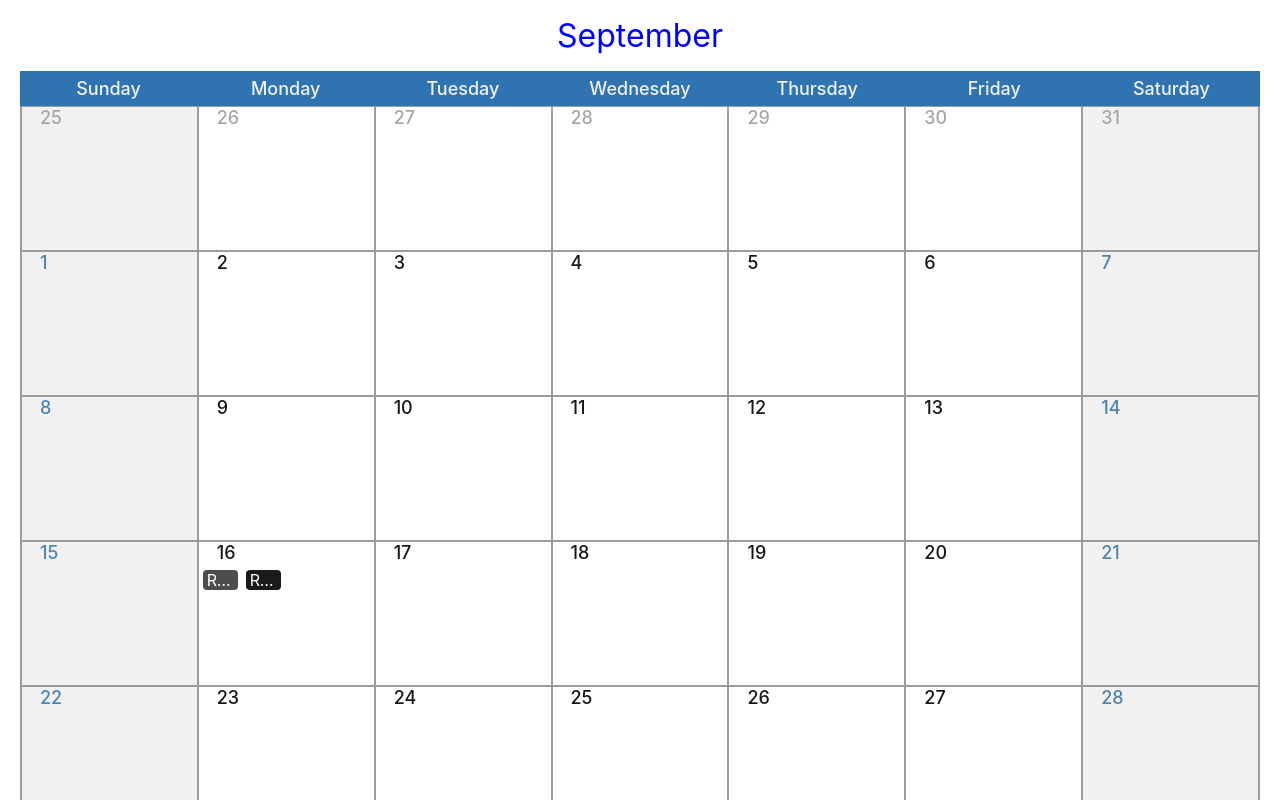
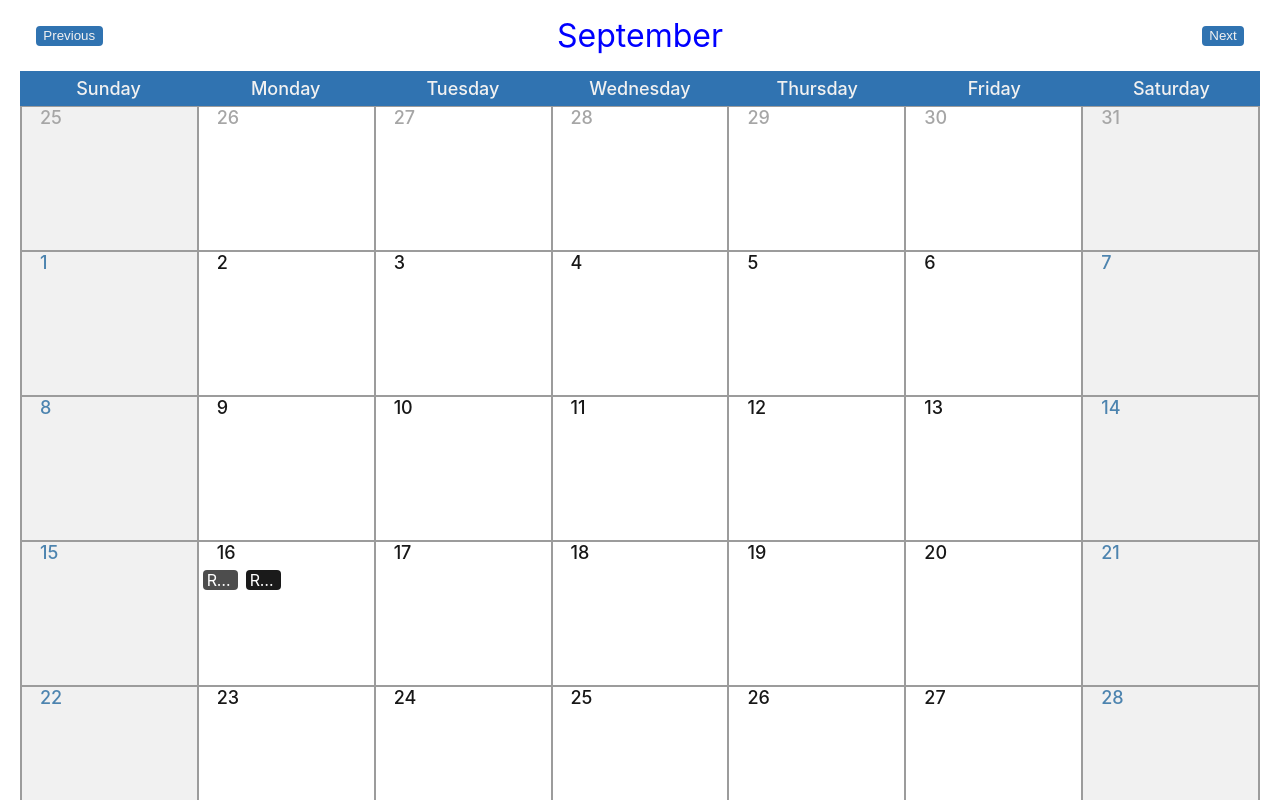
Before and after one commit to KenyStev/calendar-challenge, a React (Create React App) app: page / in a window 1280 px wide. Shown: the top 800 px of the page. Built offline with nearby package versions, Linux system fonts and the light colour scheme; what redux-act would draw is missing.

Commit message:
[ADD] added functionality to change month

```diff
--- a/src/components/presentationals/Fields.tsx
+++ b/src/components/presentationals/Fields.tsx
@@ -11,13 +11,14 @@ interface IInputProps {
 	p?: number | string;
 	bc?: string;
 	bg?: string;
+	width?: number | string;
 	height?: number | string;
 	disabled?: boolean;
 	name: string;
 }
 
 export const Input = styled.input<IInputProps>`
-	width: 100%;
+	width: ${props => props.width || '100%'};
 	height: ${props => props.height || '1.5em'};
 	background-color: ${props => props.bg || props.theme.colors.white};
 	padding: ${props => props.p ? props.theme.space[props.p] : '.4em'};
--- a/src/components/presentationals/Header.tsx
+++ b/src/components/presentationals/Header.tsx
@@ -1,6 +1,7 @@
 import React from 'react';
 import Flex from './Flex';
 import Box from './Box';
+import {Button} from './Fields';
 import shortid from 'shortid';
 import styled from 'styled-components';
 
@@ -17,23 +18,50 @@ const HeaderCell = styled(Box)`
 interface IHeaderProps {
 	month: string;
 	headers: Array<string>;
+	changeMonth?: (offset: number) => void;
 }
 
 const Header: React.FC<IHeaderProps> = ({
 	month,
-	headers = []
+	headers = [],
+	changeMonth
 }) => (
 	<>
 		<Flex
 			p={3}
 			width={1}
-			justifyContent='center'
+			justifyContent='space-between'
 			sx={{
 				color: 'blue',
 				fontSize: 5
 			}}
 		>
+			<Flex
+				width={1/3}
+				alignItems='center'
+			>
+				<Button
+					type='button'
+					name='Previous'
+					width='auto'
+					value='Previous'
+					onClick={() => changeMonth && changeMonth(-1)}
+				/>
+			</Flex>
 			{month}
+			<Flex
+				width={1/3}
+				justifyContent='flex-end'
+				alignItems='center'
+			>
+				<Button
+					type='button'
+					name='Next'
+					width='auto'
+					value='Next'
+					onClick={() => changeMonth && changeMonth(1)}
+				/>
+			</Flex>
 		</Flex>
 		<Flex
 			width={1}
--- a/src/modules/Calendar/index.tsx
+++ b/src/modules/Calendar/index.tsx
@@ -3,14 +3,22 @@ import { Flex, Header } from '../../components';
 import { connect } from 'react-redux';
 import { IState } from '../../reducer'
 import { IStateCalendar, calendarSelector } from './reducers/calendarReducer';
+import { setCurrentDate } from './actions/calendarActions';
 import CalendarGrid from './CalendarGrid';
 import moment from 'moment';
 
 interface ICalendarProps {
-	calendar: IStateCalendar
+	calendar: IStateCalendar,
+
+	setCurrentDate: typeof setCurrentDate;
 }
 
-class Calendar extends React.Component<ICalendarProps> {
+interface ICalendarState {
+	format: string;
+}
+
+class Calendar extends React.Component<ICalendarProps, ICalendarState> {
+	format = 'YYYY-DD-MM'
 
 	render() {
 		const { calendar } = this.props;
@@ -25,6 +33,9 @@ class Calendar extends React.Component<ICalendarProps> {
 				<Header
 					month={moment(calendar.currentDate, 'YYYY-DD-MM').format('MMMM')}
 					headers={calendar.headers}
+					changeMonth={(offset: number) => {
+						this.props.setCurrentDate(moment(calendar.currentDate, this.format).add(offset, 'months').format(this.format));
+					}}
 				/>
 				<Flex
 					flexDirection='column'
@@ -46,4 +57,8 @@ const mapStateToProps = (state: IState) => ({
 	calendar: calendarSelector(state)
 });
 
-export default connect(mapStateToProps)(Calendar);
+const mapDispatchToProps = {
+	setCurrentDate
+}
+
+export default connect(mapStateToProps, mapDispatchToProps)(Calendar);
```
